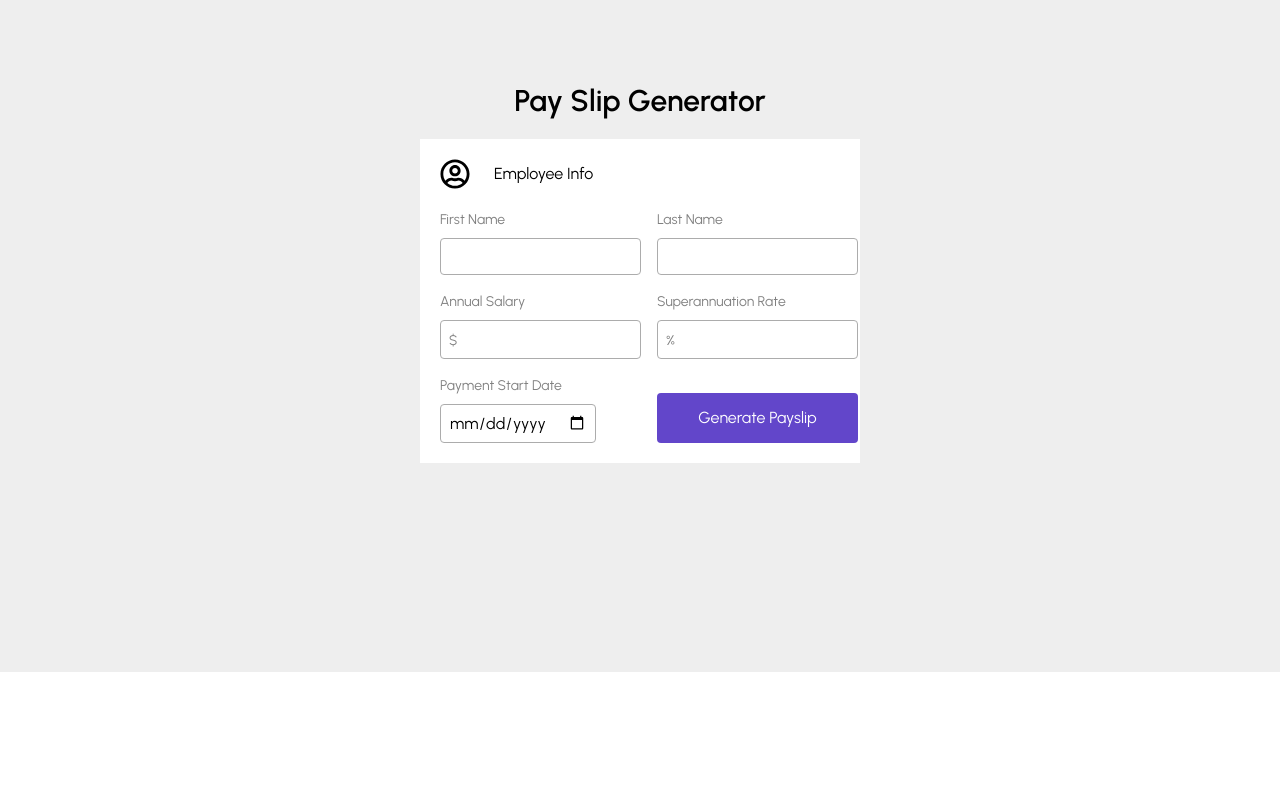
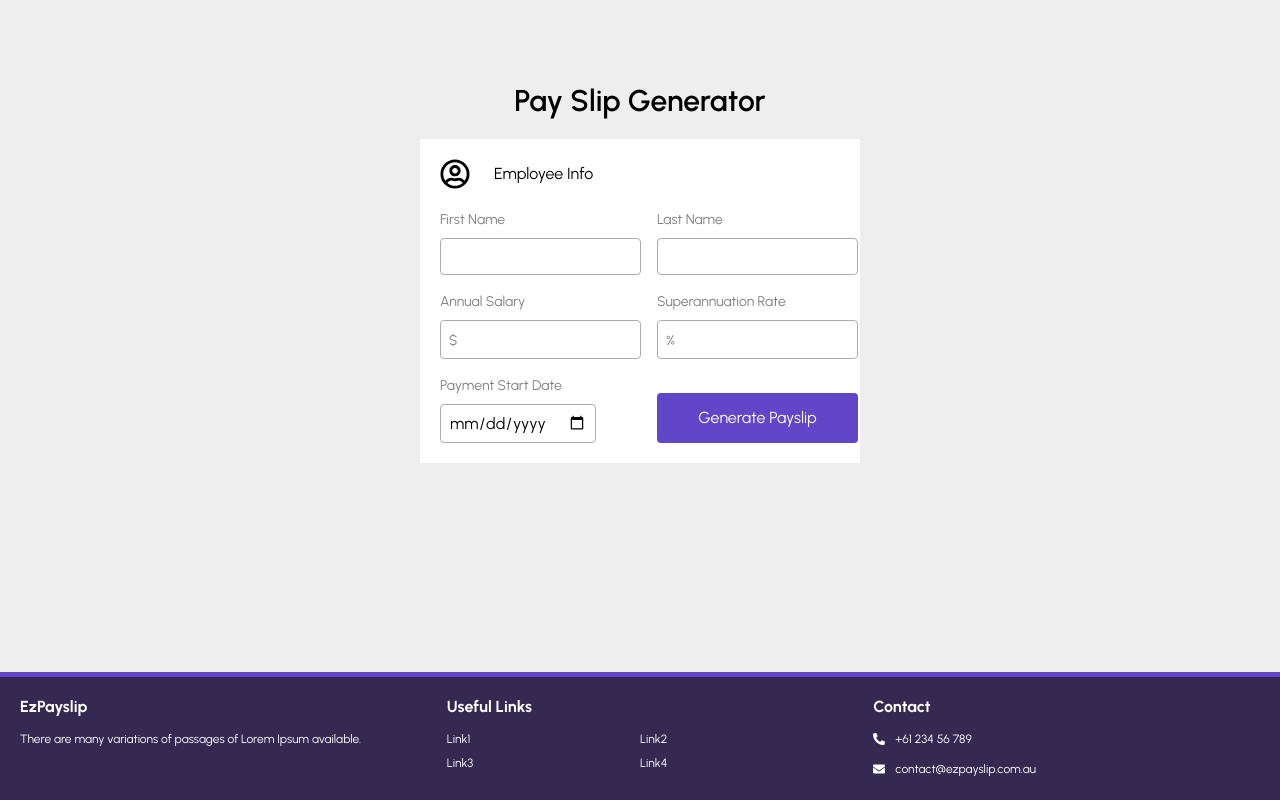
Before and after one commit to jennawan/payroll, a React (Create React App) app in the folder client/: page / in a window 1280 px wide. Shown: the part 191-991 px from the top of the page. Before the commit the page ends 863 px from the top, so only its background shows below. Built offline with nearby package versions, Linux system fonts and the light colour scheme.

Commit message:
Add Footer.jsx component

```diff
--- /dev/null
+++ b/client/src/components/Footer.jsx
@@ -0,0 +1,97 @@
+import { FaEnvelope, FaPhoneAlt } from "react-icons/fa"
+import styled from "styled-components"
+
+const Container = styled.div`
+    display: flex;
+    background-color:#362951;
+    color:white;
+    border-top:5px solid #6246ca;
+`
+
+const Left = styled.div`
+    flex:1;
+    display: flex;
+    flex-direction:column;
+    padding: 20px;
+`
+
+const Logo = styled.h1`
+    font-size:16px;
+`
+
+const Desc = styled.p`
+    margin-top: 16px;
+    font-size:12px;
+`
+
+const Center = styled.div`
+    flex:1;
+    padding: 20px;
+`
+
+const Title = styled.h3`
+    font-size:16px;
+    margin-bottom: 16px;
+`
+
+const List = styled.ul`
+    margin: 0;
+    padding: 0;
+    list-style: none;
+    display: flex;
+    flex-wrap:wrap;
+`
+
+const ListItem = styled.li`
+    width: 50%;
+    margin-bottom: 10px;
+    font-size:12px;
+`
+
+
+const Right = styled.div`
+    flex:1;
+    padding: 20px;
+`
+const ContactItem = styled.div`
+    margin-bottom: 16px;
+    display: flex;
+    align-items: center;
+    font-size:12px;
+    :last-child {
+        margin-bottom:0;
+    }
+`
+
+
+const Footer = () => {
+    return (
+        <Container>
+            <Left>
+                <Logo>EzPayslip</Logo>
+                <Desc>There are many variations of passages of Lorem Ipsum available.
+                </Desc>
+            </Left>
+            <Center>
+                <Title>Useful Links</Title>
+                <List>
+                    <ListItem>Link1</ListItem>
+                    <ListItem>Link2</ListItem>
+                    <ListItem>Link3</ListItem>
+                    <ListItem>Link4</ListItem>
+                </List>
+            </Center>
+            <Right>
+                <Title>Contact</Title>
+                <ContactItem>
+                    <FaPhoneAlt style={{ marginRight: "10px" }} />+61 234 56 789
+                </ContactItem>
+                <ContactItem>
+                    <FaEnvelope style={{ marginRight: "10px" }} />contact@ezpayslip.com.au
+                </ContactItem>
+            </Right>
+        </Container>
+    )
+}
+
+export default Footer
--- a/client/src/pages/NewPayslip.jsx
+++ b/client/src/pages/NewPayslip.jsx
@@ -1,5 +1,6 @@
 import { FaRegUserCircle } from 'react-icons/fa'
 import styled from 'styled-components';
+import Footer from '../components/Footer';
 import Navbar from '../components/Navbar';
 
 const Container = styled.div`
@@ -126,6 +127,7 @@ const NewPayslip = () => {
                     </Form>
                 </Wrapper>
             </Container>
+            <Footer />
         </>
     )
 }
```
